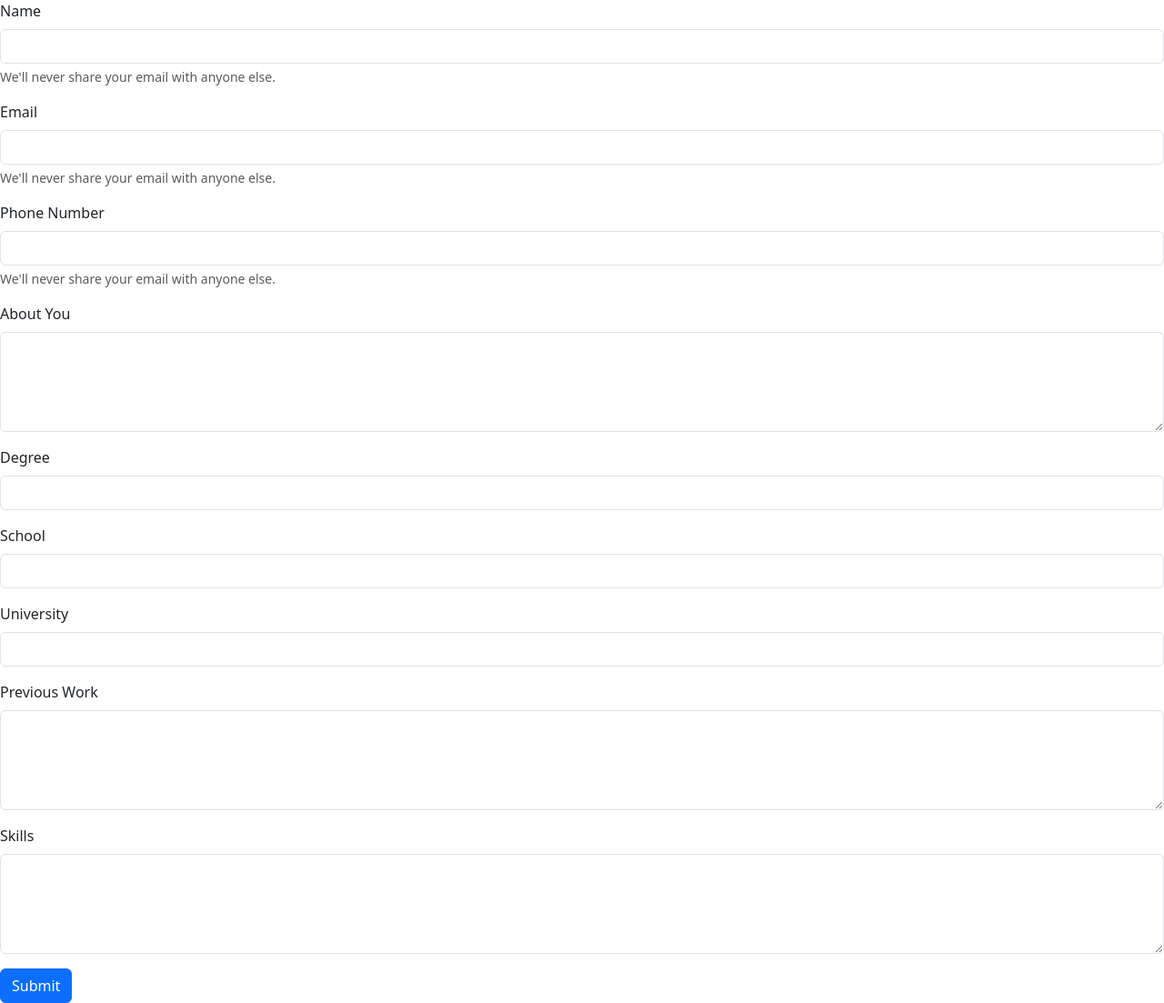
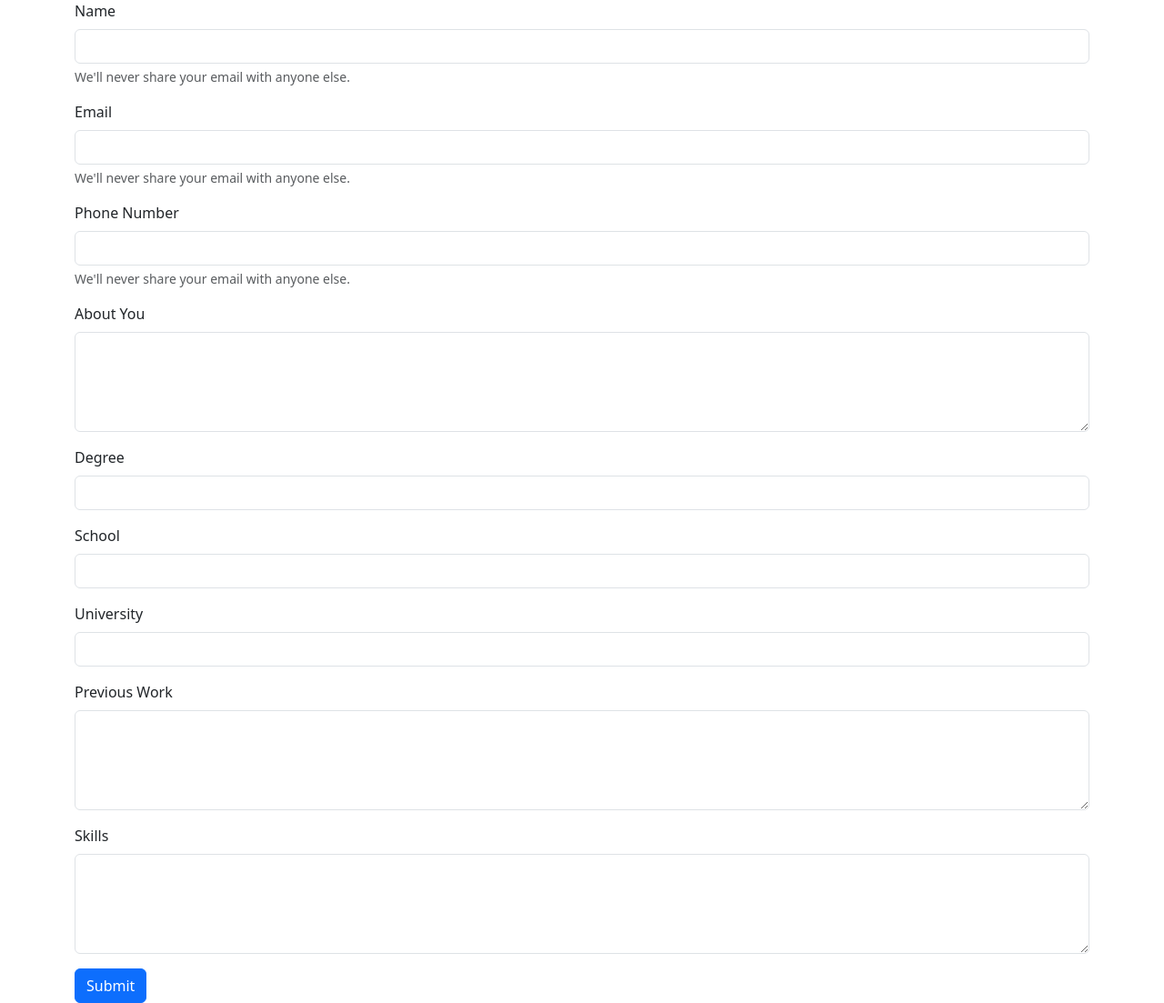
Before and after one commit to zohaibk22/cv-gen, a Django app: page / in a window 1280 px wide. Shown: the whole page at 91% size. Run offline with Django 5.2, Linux system fonts and the light colour scheme.

Commit message:
updated template

```diff
--- a/cv_generator/templates/cv_generator/accept.html
+++ b/cv_generator/templates/cv_generator/accept.html
@@ -1,7 +1,10 @@
 {% extends 'cv_generator/base.html' %}
 
 {% block content %}
-    <form>
+   <div class='container'>
+    <div class="row">
+        <div class="'col">
+             <form>
         <div class="mb-3">
             <label for="exampleInputEmail1" class="form-label">Name</label>
             <input type="text" class="form-control" id="name" name="name" aria-describedby="emailHelp">
@@ -47,4 +50,7 @@
 
         <button type="submit" class="btn btn-primary">Submit</button>
     </form>
+        </div>
+    </div>
+   </div>
 {% endblock %}
--- a/docker-compose.yml
+++ b/docker-compose.yml
@@ -20,7 +20,7 @@ services:
     depends_on:
       db:
         condition: service_healthy
-    command: sh -c "python manage.py migrate && python manage.py runserver 0.0.0.0:8000"
+    command: sh -c "python manage.py makemigrations && python manage.py migrate && python manage.py runserver 0.0.0.0:8000"
     volumes:
       - "./:/app"
     ports:
```
